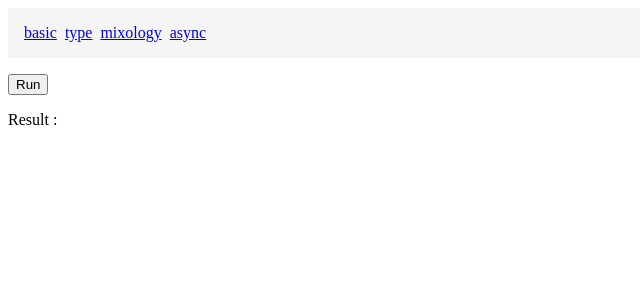
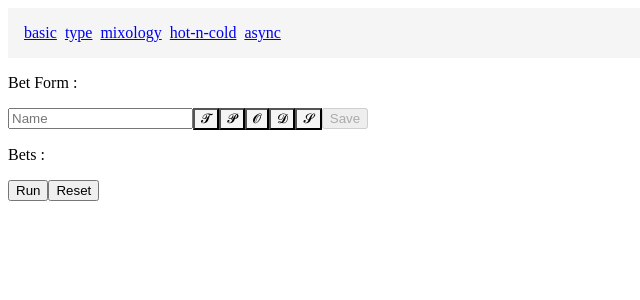
Before and after one commit to guduf/rxjs-lesson, an Angular app: page /async in a window 1280 px wide. Shown: the top 300 px of the page, without its empty margins (0-640 px from the left). Built offline with nearby package versions, Linux system fonts and the light colour scheme.

Commit message:
add bets to async demo

```diff
--- a/src/app/async-demo.component.ts
+++ b/src/app/async-demo.component.ts
@@ -1,28 +1,96 @@
 import { Component } from '@angular/core';
+import { FormControl, FormGroup, Validators } from '@angular/forms';
 import { of } from 'rxjs';
 import { delay } from 'rxjs/operators'
+
+const SYMBOLS = {
+  '𝓣': resolve => { setTimeout(resolve) },
+  '𝓟': resolve => { Promise.resolve('𝓟' as Symbol).then(resolve) },
+  '𝓞': resolve => { of(null).subscribe(() => resolve()) },
+  '𝓓': resolve => { of(null).pipe(delay(0)).subscribe(() => resolve()) },
+  '𝓢': resolve => { resolve() }
+}
+
+type Symbol = keyof typeof SYMBOLS
 
 @Component({
   selector: 'app-async-demo',
   template: `
+    <p>Bet Form :</p>
+    <div>
+      <input [formControl]="betFormGroup.get('name')" placeholder="Name"/>
+      <button
+      type="button"
+      *ngFor="let symbol of symbols"
+      (click)="toggleSymbol(symbol)"
+      [style.background]="isActive(symbol) ? 'grey' : 'whitesmoke'">
+        {{symbol}}
+      </button>
+      <button type="button" (click)="addBet()" [disabled]="betFormGroup.invalid">Save</button>
+    </div>
+    <p>Bets :</p>
+    <ul>
+      <li *ngFor="let bet of bets | keyvalue">
+        {{bet.key}}:
+        <span *ngFor="let symbol of bet.value; let i = index" [style.color]="getResultColor(symbol, i)">
+          {{symbol}}
+        </span>
+      </li>
+    </ul>
     <button type="button" (click)="run()">Run</button>
-    <p>Result :</p>
-    <p *ngFor="let line of result">{{line}}</p>
+    <button type="button" (click)="reset()">Reset</button>
   `
 })
 export class AsyncDemoComponent {
-  result: string[] = [];
+  bets: { [name: string]: Symbol[] }
 
-  run() {
-    this.result = [];
-    setTimeout(() => this._append('🍑'))
-    Promise.resolve('🍌').then(e => this._append(e));
-    of('🍐').subscribe(e => this._append(e));
-    of('🍓').pipe(delay(0)).subscribe(e => this._append(e));
-    this._append('🍎');
+  symbols = Object.keys(SYMBOLS)
+
+  results: Symbol[] = []
+
+  betFormGroup = new FormGroup({
+    name: new FormControl('', Validators.required),
+    symbols: new FormControl([], c => c.value && c.value.length === 5 ? null : {size: true})
+  })
+
+  addBet(): void {
+    if (this.betFormGroup.invalid) return;
+    const {name, symbols} = this.betFormGroup.value
+    this.bets = {...this.bets, [name]: symbols}
+    this.betFormGroup.setValue({name: '', symbols: []})
   }
 
-  private _append(val: string) {
-    this.result = [...this.result, val]
+  toggleSymbol(symbol: Symbol): void {
+    const symbolsValue = this.betFormGroup.get('symbols').value as Symbol[]
+    if (this.isActive(symbol)) {
+      const i = symbolsValue.indexOf(symbol)
+      this.betFormGroup.get('symbols').setValue([
+        ...symbolsValue.slice(0 , i),
+        ...symbolsValue.slice(i + 1)
+      ])
+      return
+    }
+    if (symbolsValue.length > Object.keys(SYMBOLS).length - 1) return
+    this.betFormGroup.get('symbols').setValue([...symbolsValue, symbol])
+  }
+
+  isActive(symbol: Symbol): boolean {
+    return (this.betFormGroup.get('symbols').value as Symbol[]).indexOf(symbol) >= 0
+  }
+
+  getResultColor(symbol: Symbol, i: number): string {
+    if (!this.results[i]) return 'black'
+    return this.results[i] === symbol ? 'green' : 'red'
+  }
+
+  reset(): void {
+    this.results = []
+    this.bets = {}
+  }
+
+  run(): void {
+    Object.keys(SYMBOLS).forEach((symbol) => (
+      SYMBOLS[symbol](() => this.results = [...this.results, symbol] as Symbol[])
+    ))
   }
 }
--- /dev/null
+++ b/src/app/hot-n-cold-demo.component.ts
@@ -0,0 +1,22 @@
+import { Component } from '@angular/core';
+import { of } from 'rxjs';
+import { delay } from 'rxjs/operators'
+
+@Component({
+  selector: 'app-hot-n-cold-demo',
+  template: `
+    <p>Result :</p>
+    <p *ngFor="let line of result">{{line}}</p>
+  `
+})
+export class HotNColdDemoComponent {
+  result: string[] = [];
+
+  run() {
+
+  }
+
+  private _append(val: string) {
+    this.result = [...this.result, val]
+  }
+}
--- a/src/app/routes.ts
+++ b/src/app/routes.ts
@@ -2,6 +2,7 @@
 import { Routes, RouterModule } from '@angular/router';
 import { AsyncDemoComponent } from './async-demo.component';
 import { BasicDemoComponent } from './basic-demo.component';
+import { HotNColdDemoComponent } from './hot-n-cold-demo.component';
 import { MixologyDemoComponent } from './mixology-demo.component';
 import { TypeDemoComponent } from './type-demo.component';
 
@@ -9,6 +10,7 @@ export const routes: Routes = [
   {path: 'basic', component: BasicDemoComponent},
   {path: 'type', component: TypeDemoComponent},
   {path: 'mixology', component: MixologyDemoComponent},
+  {path: 'hot-n-cold', component: HotNColdDemoComponent},
   {path: 'async', component: AsyncDemoComponent},
   {path: '', redirectTo: '/basic', pathMatch: 'full'}
 ];
```
Also changed, not shown: src/app/app.module.ts (+5 -3 lines), 1 other file (tests, documents, lock files or other folders).
